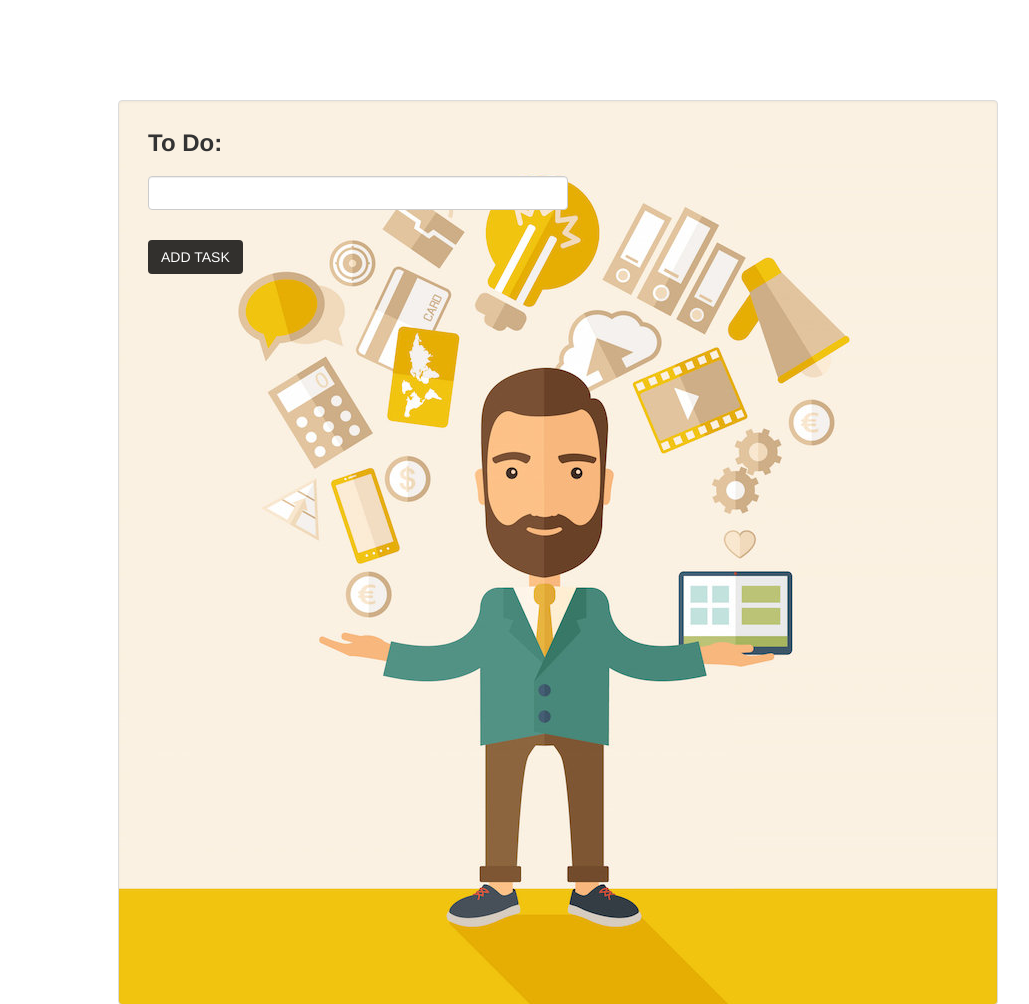
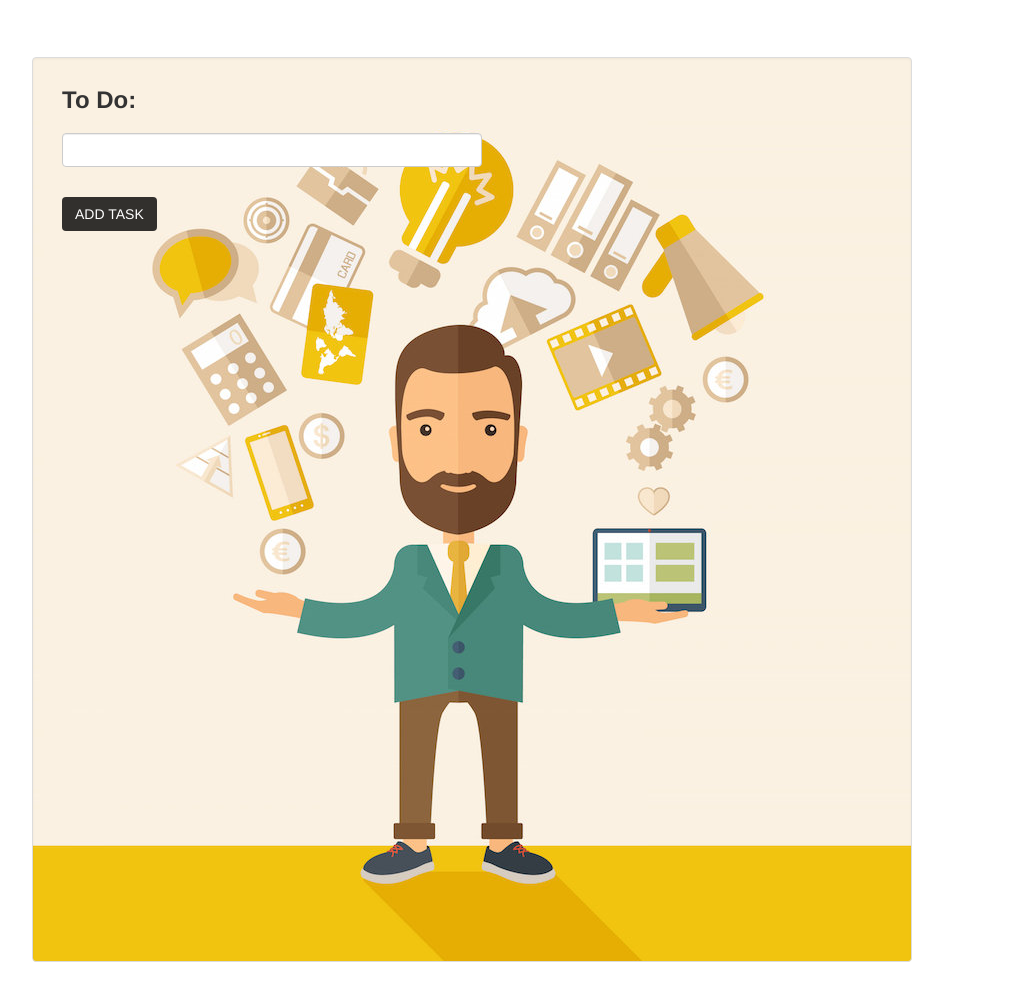
Before and after one commit to khirsch/to-do-list, a plain HTML site: page index.html in a window 1280 px wide. Shown: the top 1004 px of the page, without its empty margins (152-1181 px from the left). Drawn offline with Linux system fonts and the light colour scheme.

Commit message:
fix well margins

```diff
--- a/css/my-styles.css
+++ b/css/my-styles.css
@@ -26,8 +26,7 @@ form {
 	height: 905px;
 	background: url("../img/multitasking.jpg") center center no-repeat !important;
   background-attachment: fixed;
-	margin-left: 200px;
-	margin-top: 100px;
+	margin: 5% 10% 5% 10%;
 }
 
 .rotate {
```
